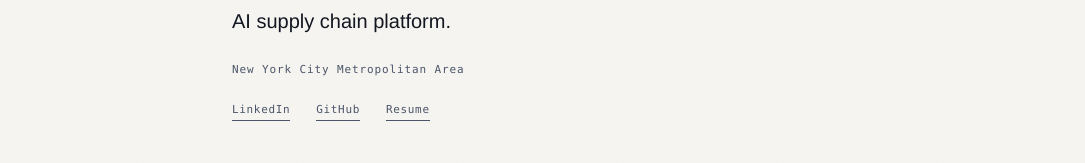
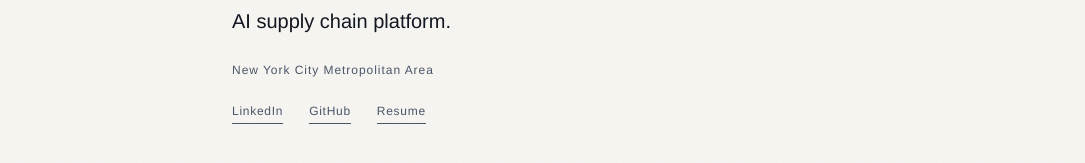
Before and after one commit to riokuchlyan/PortfolioWebsite, a Next.js app: page / in a window 1280 px wide. Shown: the part 577-740 px from the top of the page, without its empty margins (152-1237 px from the left). Built offline with nearby package versions, Linux system fonts and the light colour scheme.

Commit message:
style: remove 'mono' class from various components for consistent typography and improved readability

```diff
--- a/app/globals.css
+++ b/app/globals.css
@@ -1,6 +1,6 @@
 /* ---------------------------------------------------------------------------
    Rio Kuchlyan — portfolio
-   Slate. Helvetica + Georgia italics + mono micro-labels.
+   Slate. Helvetica + Georgia, small uppercase labels.
    Grain, ghost monogram, hairlines, animated underlines.
 --------------------------------------------------------------------------- */
 
@@ -19,7 +19,6 @@
 
   --sans: 'Helvetica Neue', Helvetica, Arial, -apple-system, sans-serif;
   --serif: Georgia, 'Times New Roman', serif;
-  --monof: Menlo, Consolas, 'Courier New', monospace;
 
   --pad-x: clamp(24px, 5vw, 64px);
   --panel-w: 1040px;
@@ -124,12 +123,8 @@ sup {
 
 /* --- utilities ----------------------------------------------------------- */
 
-.mono {
-  font-family: var(--monof);
-}
-
 .tiny {
-  font-size: 11px;
+  font-size: 12px;
   letter-spacing: 0.06em;
 }
 
@@ -705,8 +700,7 @@ sup {
 }
 
 .contact-foot {
-  font-family: var(--monof);
-  font-size: 11px;
+  font-size: 12px;
   letter-spacing: 0.08em;
   margin-top: 28px;
 }
--- a/app/not-found.tsx
+++ b/app/not-found.tsx
@@ -7,7 +7,7 @@ export default function NotFound() {
         404
       </div>
       <p className="notfound-text dim">This page doesn&apos;t exist.</p>
-      <Link href="/" className="resume-button mono tiny notfound-link">
+      <Link href="/" className="resume-button tiny notfound-link">
         Back home <span aria-hidden="true">←</span>
       </Link>
     </div>
--- a/components/sections/About.tsx
+++ b/components/sections/About.tsx
@@ -19,8 +19,8 @@ export default function About() {
             {paragraph}
           </p>
         ))}
-        <p className="about-loc mono tiny dim">{profile.location}</p>
-        <div className="about-links mono tiny">
+        <p className="about-loc tiny dim">{profile.location}</p>
+        <div className="about-links tiny">
           <a className="u-link" href={profile.linkedin} target="_blank" rel="noreferrer">
             LinkedIn
           </a>
--- a/components/sections/Experience.tsx
+++ b/components/sections/Experience.tsx
@@ -25,7 +25,7 @@ function ExpRows({ items }: { items: ExperienceItem[] }) {
             <h3 className="exp-role">{e.role}</h3>
             <div className="exp-org dim">{e.org}</div>
           </div>
-          <div className="exp-period mono tiny dim">{e.period}</div>
+          <div className="exp-period tiny dim">{e.period}</div>
         </li>
       ))}
     </ol>
@@ -36,16 +36,16 @@ export default function Experience() {
   return (
     <div className="experience">
       <a
-        className="resume-button mono tiny"
+        className="resume-button tiny"
         href={profile.resume}
         target="_blank"
         rel="noreferrer"
       >
         View Resume <span aria-hidden="true">↗</span>
       </a>
-      <div className="exp-group-label mono tiny dim">Work</div>
+      <div className="exp-group-label tiny dim">Work</div>
       <ExpRows items={WORK} />
-      <div className="exp-group-label mono tiny dim">Education</div>
+      <div className="exp-group-label tiny dim">Education</div>
       <ExpRows items={EDUCATION} />
     </div>
   );
--- a/components/sections/Photography.tsx
+++ b/components/sections/Photography.tsx
@@ -48,7 +48,7 @@ export default function Photography() {
     <div className="gallery">
       {groups.map((g) => (
         <section key={g.id} className="gallery-section">
-          <div className="gallery-label mono tiny dim">{g.label}</div>
+          <div className="gallery-label tiny dim">{g.label}</div>
           <div className="gallery-grid">
             {g.files.map((filename) => (
               <figure key={filename} className="gallery-tile">
--- a/components/sections/Work.tsx
+++ b/components/sections/Work.tsx
@@ -11,7 +11,7 @@ export default function Work() {
         <li key={p.title} className="work-row">
           <a href={p.href} target="_blank" rel="noreferrer" className="work-row-link">
             <div className="work-row-body">
-              <div className="work-card-meta mono tiny dim">
+              <div className="work-card-meta tiny dim">
                 {p.type} / {p.year}
               </div>
               <h3 className="work-card-title">{p.title}</h3>
```
